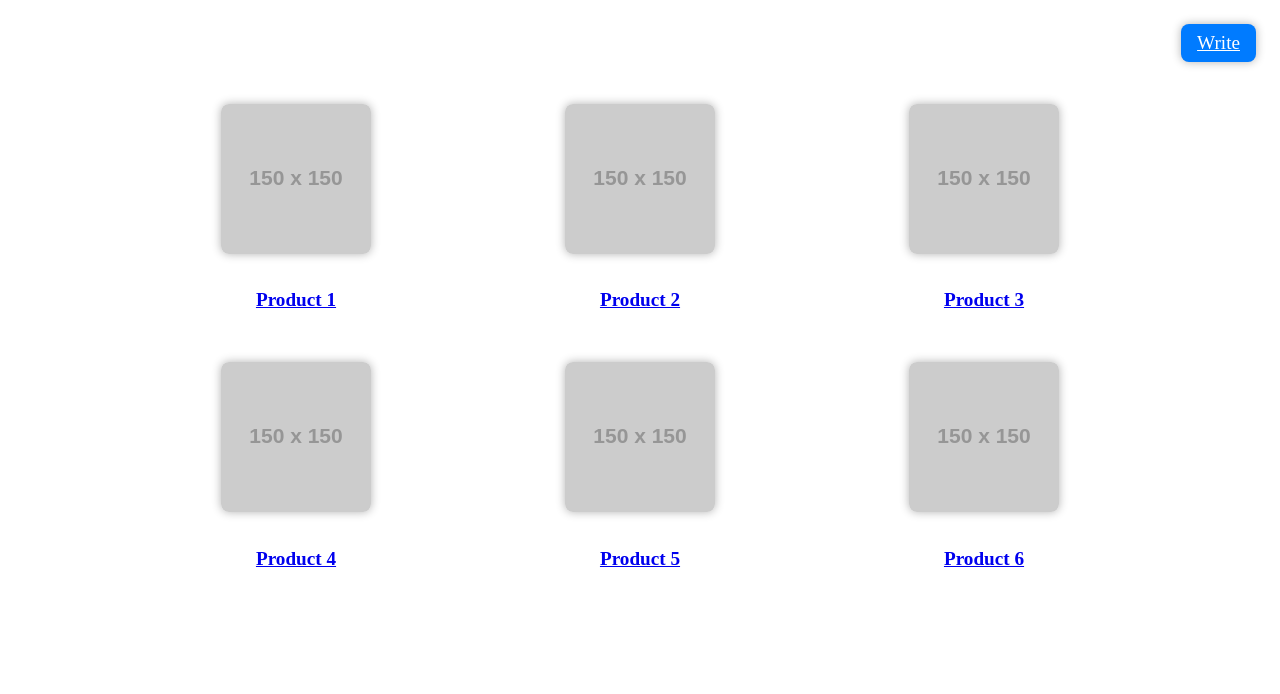
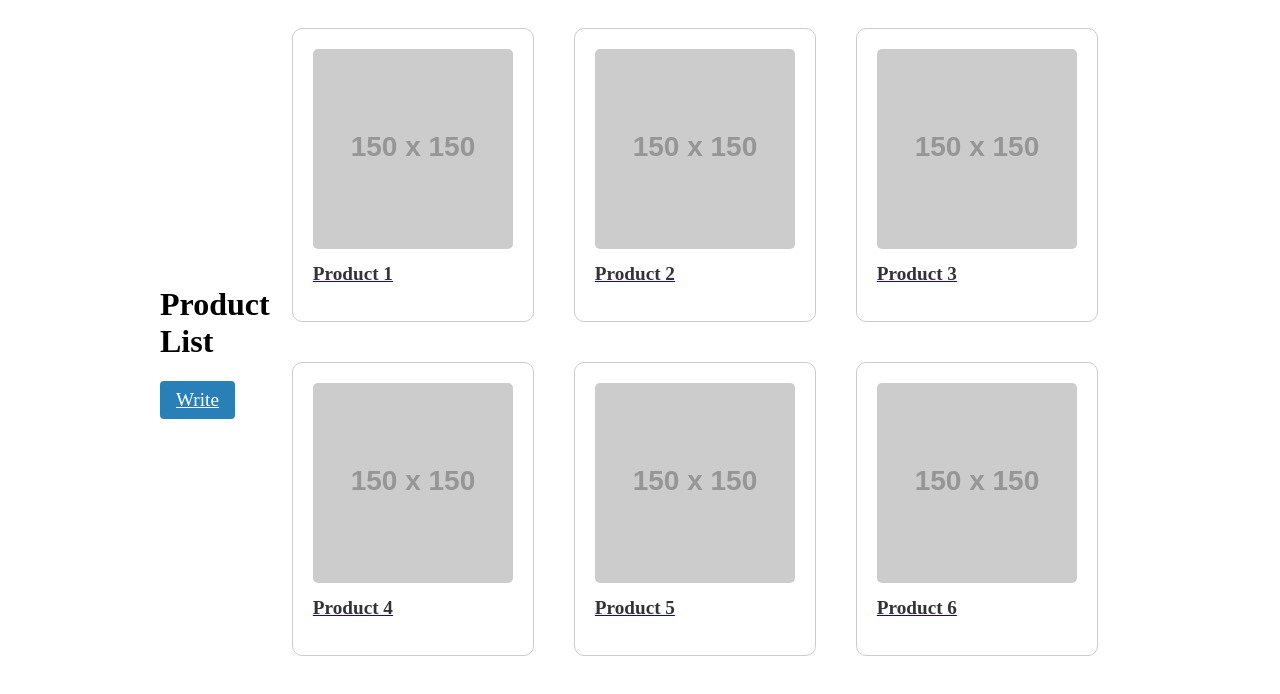
Before and after one commit to 42SeoulHackthon2023GamFour/Hackthon2023GamFour, a React (Create React App) app in the folder frontend/hackerton2023/: page /home in a window 1280 px wide. Shown: the top 694 px of the page. Built offline with nearby package versions, Linux system fonts and the light colour scheme.

Commit message:
[EDIT] 파일 구조 변경 & home page css 변경 & write page 'goback' 버튼추가

```diff
--- a/frontend/hackerton2023/src/components/auth/page.tsx
+++ b/frontend/hackerton2023/src/components/auth/page.tsx
@@ -1,5 +1,5 @@
 import React from "react";
-import "../../styles/auth/login.css";
+import "./login.css";
 
 const Login = () => {
   return (
--- a/frontend/hackerton2023/src/components/detail/page.tsx
+++ b/frontend/hackerton2023/src/components/detail/page.tsx
@@ -1,7 +1,7 @@
 import React, { useState } from "react";
-import { useParams } from "react-router-dom";
+import { useParams, useNavigate } from "react-router-dom";
 
-import "../../styles/detail/detail.css";
+import "./detail.css";
 
 interface Product {
   id: number;
@@ -40,11 +40,14 @@ const productData: Product[] = [
 const ProductDetail = () => {
   const { id } = useParams<{ id: string }>();
   const product = id ? productData.find((p) => p.id === parseInt(id)) : null;
-
+  const history = useNavigate();
   const [liked, setLiked] = useState<boolean>(false);
 
   const handleLikeClick = () => {
     setLiked(!liked);
+  };
+  const handleGoBack = () => {
+    history('/home');
   };
 
   return (
@@ -61,6 +64,9 @@ const ProductDetail = () => {
       <button className="like-button" onClick={handleLikeClick}>
         {liked ? "Unlike" : "Like"}
       </button>
+      <button className="button" onClick={handleGoBack}>
+          Go Back
+        </button>
     </div>
   );
 };
--- /dev/null
+++ b/frontend/hackerton2023/src/components/home/home.css
@@ -0,0 +1,64 @@
+.container {
+  max-width: 960px;
+  margin: 0 auto;
+  padding: 0 20px;
+}
+
+.product-list {
+  display: flex;
+  flex-wrap: wrap;
+  justify-content: center;
+}
+
+.product-card {
+  margin: 20px;
+  padding: 20px;
+  border: 1px solid #cccccc;
+  border-radius: 10px;
+  transition: transform 0.2s ease-in-out, box-shadow 0.2s ease-in-out;
+  cursor: pointer;
+}
+
+.product-card:hover {
+  transform: scale(1.05);
+  box-shadow: 0px 0px 10px rgba(0, 0, 0, 0.3);
+}
+
+.product-card:hover .product-card__image {
+  opacity: 0.7;
+}
+
+.product-card:hover .product-card__title {
+  color: #ffffff;
+}
+
+.product-card__image {
+  width: 100%;
+  height: 200px;
+  object-fit: cover;
+  border-radius: 5px;
+}
+
+.product-card__title {
+  margin-top: 10px;
+  font-size: 1.2rem;
+  font-weight: bold;
+  color: #333333;
+  transition: color 0.2s ease-in-out;
+}
+
+.button {
+  display: inline-block;
+  padding: 10px 20px;
+  font-size: 1rem;
+  font-weight: bold;
+  text-align: center;
+  color: #ffffff;
+  background-color: #007bff;
+  border-radius: 5px;
+  cursor: pointer;
+}
+
+.button:hover {
+  background-color: #0069d9;
+}
--- a/frontend/hackerton2023/src/components/home/page.tsx
+++ b/frontend/hackerton2023/src/components/home/page.tsx
@@ -1,6 +1,6 @@
 import React from "react";
-import "../../styles/home/home.css";
 import { Link } from "react-router-dom";
+import "./home.css";
 
 interface Product {
   id: number;
@@ -43,15 +43,24 @@ const productList: Product[] = [
 
 const Home = () => {
   return (
-    <div className="home">
-      <Link to="/write" className="write-button">
-        Write
-      </Link>
+    <div className="container">
+      <div className="header">
+        <h1>Product List</h1>
+        <Link to="/write" className="button">
+          Write
+        </Link>
+      </div>
       <div className="product-list">
-      {productList.map((product) => (
-          <Link key={product.id} to={`/detail/${product.id}`} className="product">
-            <img src={product.thumbnail} alt={product.name} />
-            <h3>{product.name}</h3>
+        {productList.map((product: Product) => (
+          <Link to={`/detail/${product.id}`} key={product.id}>
+            <div className="product-card">
+              <img
+                className="product-card__image"
+                src={product.thumbnail}
+                alt={product.name}
+              />
+              <h2 className="product-card__title">{product.name}</h2>
+            </div>
           </Link>
         ))}
       </div>
--- a/frontend/hackerton2023/src/components/write/page.tsx
+++ b/frontend/hackerton2023/src/components/write/page.tsx
@@ -1,5 +1,5 @@
 import { useState } from "react";
-import "../../styles/write/write.css"
+import "./write.css"
 
 const Write: React.FC = () => {
   const [title, setTitle] = useState("");
--- a/frontend/hackerton2023/src/styles/home/home.css
+++ /dev/null
@@ -1,52 +0,0 @@
-.home {
-    position: relative;
-    padding-top: 4rem;
-    height: 100vh;
-  }
-
-.product-list {
-  display: grid;
-  grid-template-columns: repeat(3, 1fr);
-  gap: 2rem;
-  margin: 2rem auto;
-  max-width: 1000px;
-}
-
-.product {
-  display: flex;
-  flex-direction: column;
-  align-items: center;
-}
-
-.product img {
-  width: 150px;
-  height: 150px;
-  object-fit: cover;
-  margin-bottom: 1rem;
-  border-radius: 8px;
-  box-shadow: 0px 0px 10px rgba(0, 0, 0, 0.3);
-}
-
-.product h3 {
-  font-size: 1.2rem;
-  text-align: center;
-}
-.write-button {
-    position: absolute;
-    top: 1rem;
-    right: 1rem;
-    padding: 0.5rem 1rem;
-    font-size: 1.2rem;
-    color: white;
-    background-color: #007bff;
-    border: none;
-    border-radius: 8px;
-    box-shadow: 0px 0px 10px rgba(0, 0, 0, 0.3);
-    cursor: pointer;
-    transition: all 0.2s ease-in-out;
-}
-
-.write-button:hover {
-  background-color: #0069d9;
-  box-shadow: 0px 0px 10px rgba(0, 0, 0, 0.5);
-}
```
Also changed, not shown: frontend/hackerton2023/src/components/auth/login.css (renamed from frontend/hackerton2023/src/styles/auth/login.css), frontend/hackerton2023/src/components/detail/detail.css (renamed from frontend/hackerton2023/src/styles/detail/detail.css), frontend/hackerton2023/src/components/write/write.css (renamed from frontend/hackerton2023/src/styles/write/write.css).
